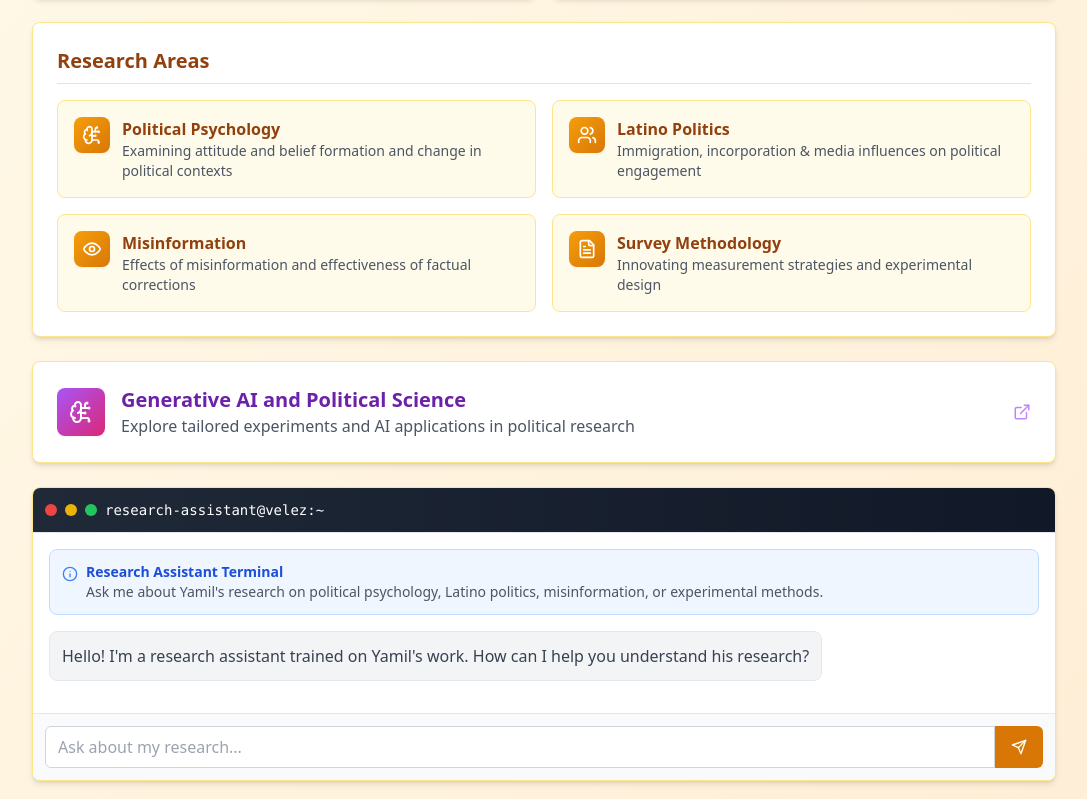
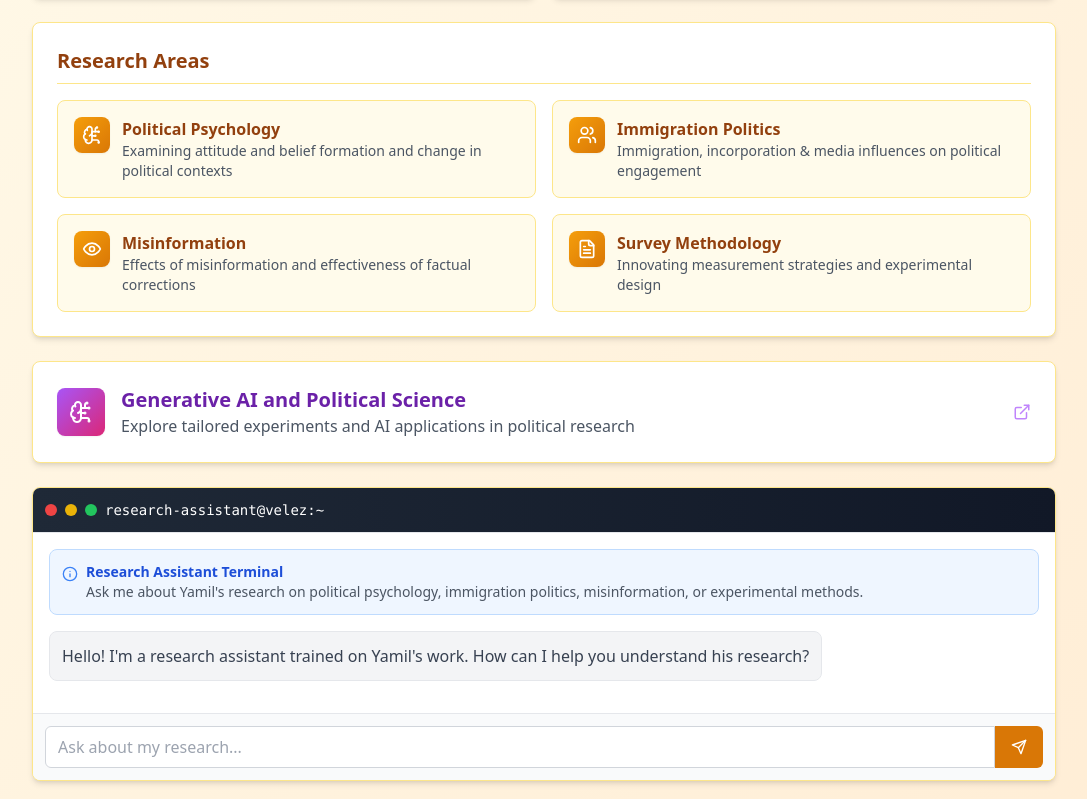
Before and after one commit to yrvelez/portfolio, a Next.js app: page / in a window 1280 px wide. Shown: the part 575-1374 px from the top of the page, without its empty margins (96-1183 px from the left). Built offline with nearby package versions, Linux system fonts and the light colour scheme.

Commit message:
Configure for GitHub Pages deployment

```diff
--- a/app/components/YamilVelezPortfolio.jsx
+++ b/app/components/YamilVelezPortfolio.jsx
@@ -345,7 +345,7 @@ const YamilVelezPortfolio = () => {
       borderColor: "border-blue-700"
     },
     {
-      title: "Latino Politics",
+      title: "Immigration Politics",
       description: "Immigration, incorporation & media influences on political engagement",
       icon: <Users size={20} className="text-green-400" />,
       color: "bg-green-900",
@@ -462,7 +462,7 @@ const YamilVelezPortfolio = () => {
     ];
 
     // Default response if no keywords match
-    let responseText = "My research spans political psychology, Latino politics, misinformation, and experimental methods. Recent work examines how quality of political information influences engagement and representation, with special attention to misinformation in immigrant communities.";
+    let responseText = "My research spans political psychology, immigration politics, misinformation, and experimental methods. Recent work examines how quality of political information influences engagement and representation, with special attention to misinformation in immigrant communities.";
 
     // Check for keyword matches
     for (const item of responses) {
@@ -629,7 +629,7 @@ const YamilVelezPortfolio = () => {
               <Info size={16} className="text-blue-500 mr-2 mt-1 flex-shrink-0" />
               <div>
                 <h4 className="text-blue-700 font-bold text-sm">Research Assistant Terminal</h4>
-                <p className="text-gray-600 text-sm">Ask me about Yamil's research on political psychology, Latino politics, misinformation, or experimental methods.</p>
+                <p className="text-gray-600 text-sm">Ask me about Yamil's research on political psychology, immigration politics, misinformation, or experimental methods.</p>
               </div>
             </div>
           </div>
--- a/next.config.js
+++ b/next.config.js
@@ -5,8 +5,8 @@ const nextConfig = {
   output: 'export',
   // If you're deploying to a custom domain, you can remove the basePath and assetPrefix
   // If deploying to a GitHub Pages project page, uncomment these lines:
-  // basePath: '/portfolio',
-  // assetPrefix: '/portfolio',
+  basePath: '/portfolio',
+  assetPrefix: '/portfolio',
   images: {
     unoptimized: true,
   },
```
Also changed, not shown: 2 other files (tests, documents, lock files or other folders).
